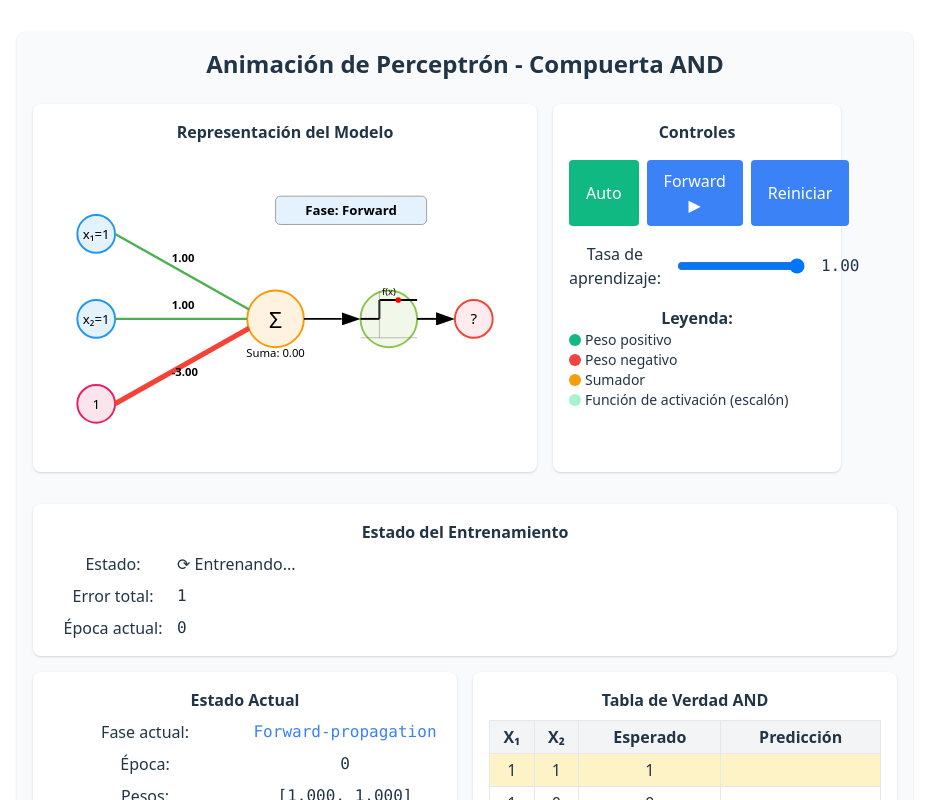
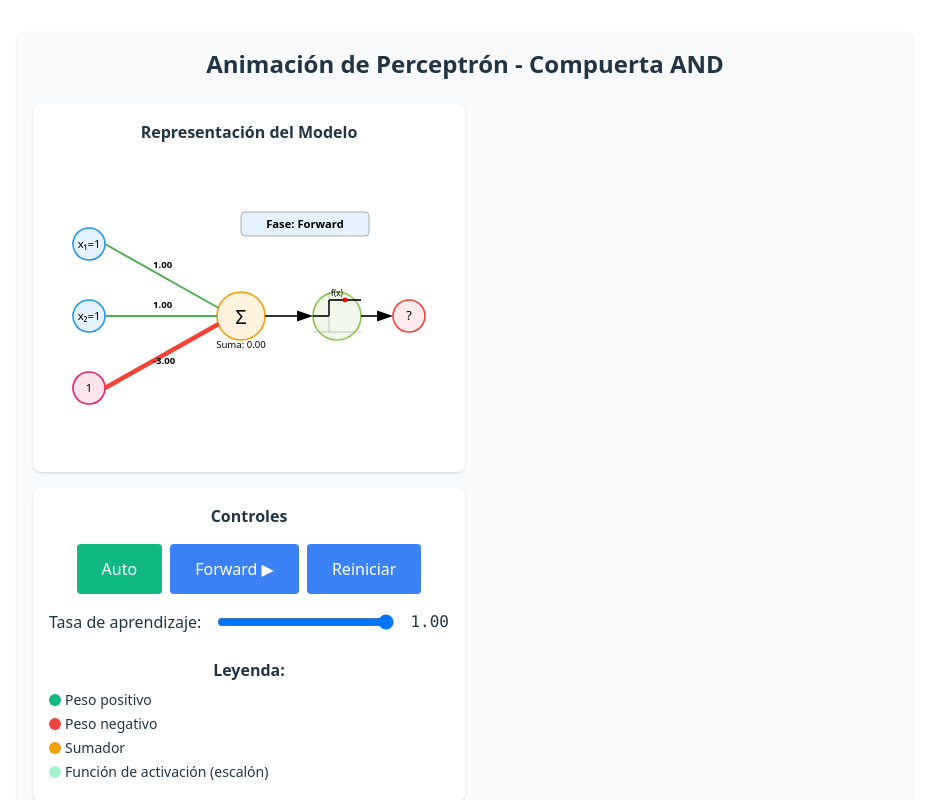
Before and after one commit to AntonioEscamilla/perceptron-visualization, a React (Vite) app: page / in a window 1280 px wide. Shown: the top 800 px of the page, without its empty margins (175-1104 px from the left). Built offline with nearby package versions, Linux system fonts and the light colour scheme.

Commit message:
Update PerceptronNetworkAnimation.tsx

```diff
--- a/src/components/PerceptronNetworkAnimation.tsx
+++ b/src/components/PerceptronNetworkAnimation.tsx
@@ -331,42 +331,41 @@ const PerceptronNetworkAnimation = () => {
       <h2 className="text-2xl font-bold mb-6">Animación de Perceptrón - Compuerta AND</h2>
 
       <div className="flex flex-wrap w-full gap-4 mb-4">
-        {/* Columna izquierda: Perceptrón */}
-        <div className="w-full md:w-7/12 bg-white rounded-lg shadow p-4 mb-4">
+        {/* Contenedor principal que divide en dos paneles iguales */}
+        <div className="w-full md:w-1/2 bg-white rounded-lg shadow p-4">
           <h3 className="font-bold mb-4 text-center">Representación del Modelo</h3>
           <div className="flex justify-center mb-4">
             {renderPerceptron()}
           </div>
         </div>
 
-        {/* Columna derecha: Controles y leyenda */}
-        <div className="w-full md:w-4/12 bg-white rounded-lg shadow p-4 mb-4">
+        <div className="w-full md:w-1/2 bg-white rounded-lg shadow p-4">
           <h3 className="font-bold mb-4">Controles</h3>
-          <div className="flex gap-2 mb-4">
+          <div className="flex justify-center gap-2 mb-4">
             <button
               onClick={() => setIsRunning(!isRunning)}
-              className={`px-4 py-2 rounded ${isComplete ? 'bg-gray-300' : (isRunning ? 'bg-red-500 hover:bg-red-600' : 'bg-green-500 hover:bg-green-600')} text-white`}
+              className={`px-6 py-3 rounded ${isComplete ? 'bg-gray-300' : (isRunning ? 'bg-red-500 hover:bg-red-600' : 'bg-green-500 hover:bg-green-600')} text-white`}
               disabled={isComplete}
             >
               {isRunning ? 'Pausar' : 'Auto'}
             </button>
             <button
               onClick={trainStep}
-              className={`px-4 py-2 rounded ${phase === 'feedforward' ? 'bg-blue-500 hover:bg-blue-600' : 'bg-red-500 hover:bg-red-600'} text-white`}
+              className={`px-6 py-3 rounded ${phase === 'feedforward' ? 'bg-blue-500 hover:bg-blue-600' : 'bg-red-500 hover:bg-red-600'} text-white`}
               disabled={isRunning || isComplete}
             >
-              {phase === 'feedforward' ? 'Forward ▶' : 'Backprop ▶'}
+              {phase === 'feedforward' ? 'Forward ▶' : 'Backprop ◀'}
             </button>
             <button
               onClick={resetTraining}
-              className="px-4 py-2 rounded bg-blue-500 hover:bg-blue-600 text-white"
+              className="px-6 py-3 rounded bg-blue-500 hover:bg-blue-600 text-white"
             >
               Reiniciar
             </button>
           </div>
 
-          <div className="flex items-center gap-4 mb-2">
-            <label>Tasa de aprendizaje:</label>
+          <div className="flex items-center gap-4 mb-6">
+            <label className="whitespace-nowrap">Tasa de aprendizaje:</label>
             <input
               type="range"
               min="0.01"
@@ -374,18 +373,18 @@ const PerceptronNetworkAnimation = () => {
               step="0.01"
               value={learningRate}
               onChange={e => setLearningRate(parseFloat(e.target.value))}
-              className="w-32"
+              className="w-full"
             />
-            <span className="font-mono">{learningRate.toFixed(2)}</span>
+            <span className="font-mono w-12 text-right">{learningRate.toFixed(2)}</span>
           </div>
 
           <div className="mt-4">
-            <h4 className="font-bold">Leyenda:</h4>
+            <h4 className="font-bold mb-2">Leyenda:</h4>
             <ul className="text-sm">
-              <li className="flex items-center"><span className="inline-block w-3 h-3 bg-green-500 rounded-full mr-1"></span> Peso positivo</li>
-              <li className="flex items-center"><span className="inline-block w-3 h-3 bg-red-500 rounded-full mr-1"></span> Peso negativo</li>
-              <li className="flex items-center"><span className="inline-block w-3 h-3 bg-yellow-500 rounded-full mr-1"></span> Sumador</li>
-              <li className="flex items-center"><span className="inline-block w-3 h-3 bg-green-200 rounded-full mr-1"></span> Función de activación (escalón)</li>
+              <li className="flex items-center mb-1"><span className="inline-block w-3 h-3 bg-green-500 rounded-full mr-1"></span> Peso positivo</li>
+              <li className="flex items-center mb-1"><span className="inline-block w-3 h-3 bg-red-500 rounded-full mr-1"></span> Peso negativo</li>
+              <li className="flex items-center mb-1"><span className="inline-block w-3 h-3 bg-yellow-500 rounded-full mr-1"></span> Sumador</li>
+              <li className="flex items-center mb-1"><span className="inline-block w-3 h-3 bg-green-200 rounded-full mr-1"></span> Función de activación (escalón)</li>
             </ul>
           </div>
         </div>
```
